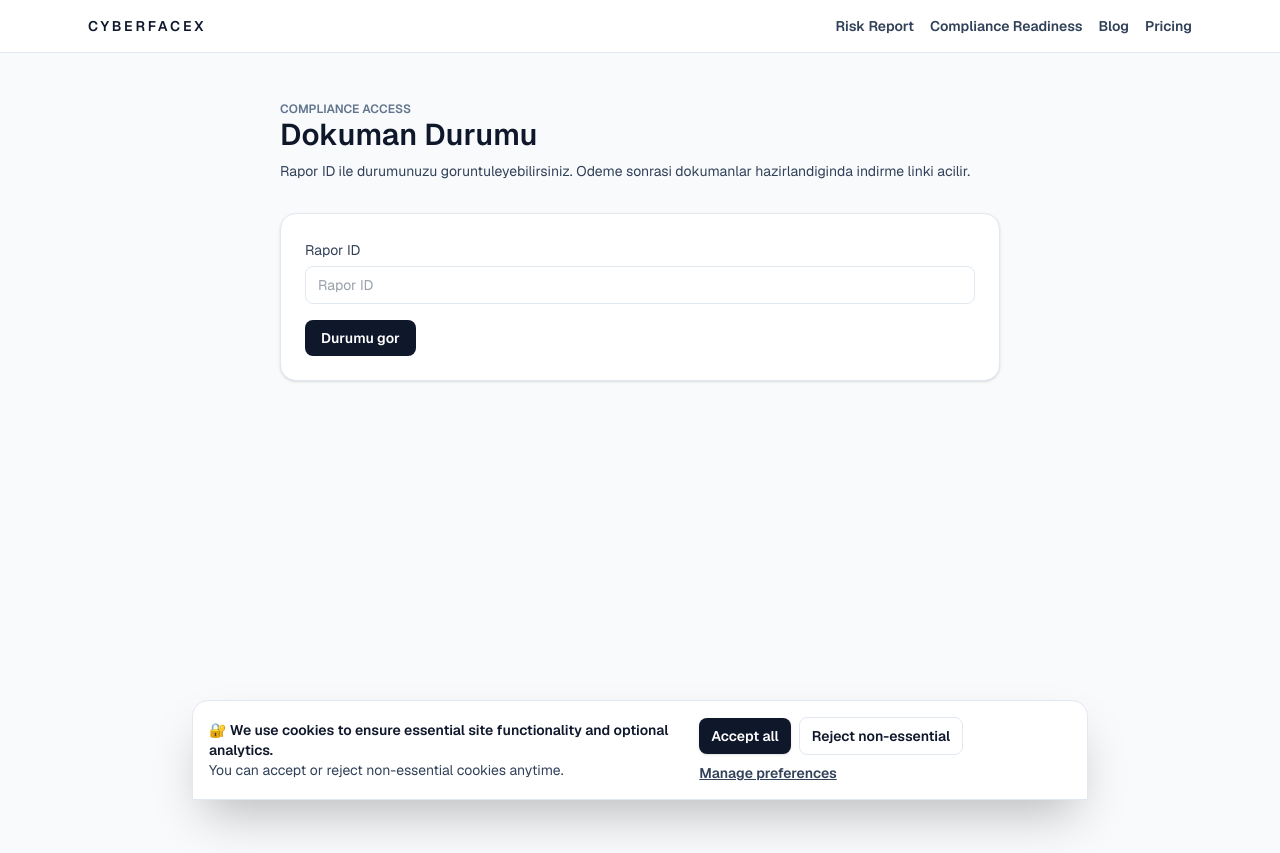
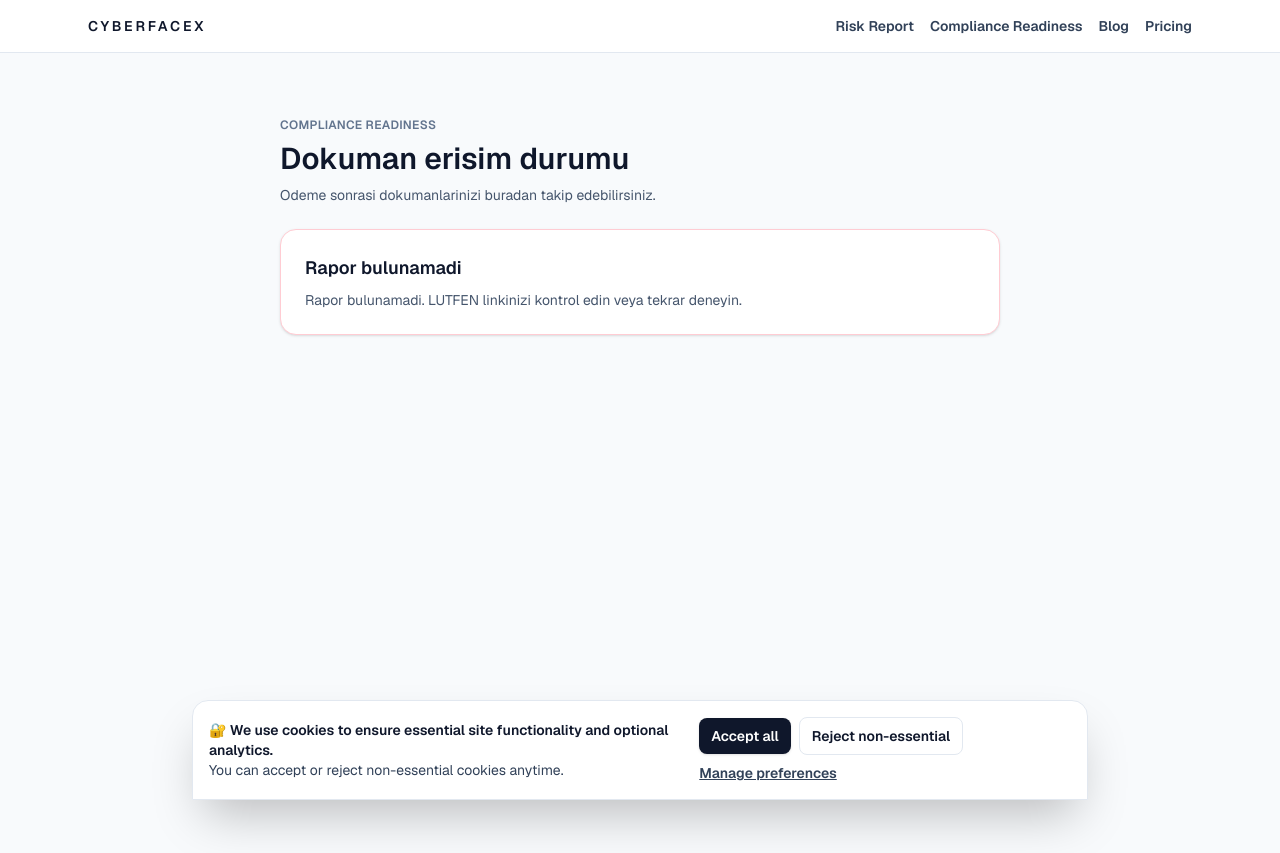
Before and after one commit to Siyahiherif/riskreport, a Next.js app: page /compliance/access in a window 1280 px wide. Built offline with nearby package versions, Linux system fonts and the light colour scheme.

Commit message:
Fix compliance access page suspense

```diff
--- /dev/null
+++ b/app/compliance/access/AccessClient.tsx
@@ -0,0 +1,160 @@
+"use client";
+
+import { useSearchParams } from "next/navigation";
+import { useEffect, useMemo, useState } from "react";
+
+type Status =
+  | "pending"
+  | "ready"
+  | "expired"
+  | "not_found"
+  | "error";
+
+const STATUS_COPY: Record<
+  Status,
+  { title: string; description: string; tone: "info" | "success" | "danger" }
+> = {
+  pending: {
+    title: "Dokumanlariniz hazirlaniyor",
+    description:
+      "Odeme onaylandi. Dokumanlariniz olusturuluyor. Biraz sonra tekrar kontrol edin.",
+    tone: "info",
+  },
+  ready: {
+    title: "Dokumanlariniz hazir",
+    description: "Indirme linkiniz 7 gun boyunca gecerlidir.",
+    tone: "success",
+  },
+  expired: {
+    title: "Indirme suresi doldu",
+    description:
+      "Indirme suresi sona erdi. Yardim icin bizimle iletisime gecin.",
+    tone: "danger",
+  },
+  not_found: {
+    title: "Rapor bulunamadi",
+    description:
+      "Rapor bulunamadi. LUTFEN linkinizi kontrol edin veya tekrar deneyin.",
+    tone: "danger",
+  },
+  error: {
+    title: "Bir sorun olustu",
+    description: "Daha sonra tekrar deneyin.",
+    tone: "danger",
+  },
+};
+
+export default function AccessClient() {
+  const params = useSearchParams();
+  const token = params.get("token");
+  const [status, setStatus] = useState<Status>("pending");
+  const [downloadUrl, setDownloadUrl] = useState<string | null>(null);
+  const [isPolling, setIsPolling] = useState(false);
+
+  const statusCopy = useMemo(() => STATUS_COPY[status], [status]);
+
+  useEffect(() => {
+    if (!token) {
+      setStatus("not_found");
+      return;
+    }
+
+    let timer: NodeJS.Timeout | null = null;
+    let stopped = false;
+
+    const poll = async () => {
+      if (stopped) return;
+      setIsPolling(true);
+      try {
+        const res = await fetch(`/api/compliance/status/${token}`, {
+          cache: "no-store",
+        });
+        const data = await res.json();
+        const nextStatus = (data?.status ?? "error") as Status;
+        setStatus(nextStatus);
+        if (nextStatus === "ready") {
+          setDownloadUrl(`/api/compliance/${token}`);
+          setIsPolling(false);
+          return;
+        }
+        if (nextStatus === "expired" || nextStatus === "not_found") {
+          setIsPolling(false);
+          return;
+        }
+      } catch {
+        setStatus("error");
+      } finally {
+        if (!stopped && status !== "ready") {
+          timer = setTimeout(poll, 5000);
+        }
+      }
+    };
+
+    poll();
+
+    return () => {
+      stopped = true;
+      if (timer) clearTimeout(timer);
+    };
+  }, [token, status]);
+
+  return (
+    <div className="min-h-screen bg-slate-50 text-slate-900">
+      <div className="mx-auto flex max-w-3xl flex-col gap-6 px-6 py-16">
+        <div className="space-y-2">
+          <p className="text-xs font-semibold uppercase tracking-wide text-slate-500">
+            Compliance Readiness
+          </p>
+          <h1 className="text-3xl font-semibold">Dokuman erisim durumu</h1>
+          <p className="text-sm text-slate-600">
+            Odeme sonrasi dokumanlarinizi buradan takip edebilirsiniz.
+          </p>
+        </div>
+
+        <div
+          className={[
+            "rounded-2xl border bg-white p-6 shadow",
+            statusCopy.tone === "success" && "border-emerald-200",
+            statusCopy.tone === "danger" && "border-rose-200",
+            statusCopy.tone === "info" && "border-slate-200",
+          ]
+            .filter(Boolean)
+            .join(" ")}
+        >
+          <div className="flex items-start justify-between gap-4">
+            <div className="space-y-2">
+              <h2 className="text-lg font-semibold">{statusCopy.title}</h2>
+              <p className="text-sm text-slate-600">
+                {statusCopy.description}
+              </p>
+              {token && (
+                <p className="text-xs text-slate-400">
+                  Report token: {token}
+                </p>
+              )}
+            </div>
+            {isPolling && status === "pending" ? (
+              <div className="flex h-10 w-10 items-center justify-center rounded-full bg-slate-100 text-xs font-semibold text-slate-500">
+                ...
+              </div>
+            ) : null}
+          </div>
+
+          {status === "ready" && downloadUrl ? (
+            <div className="mt-5 flex flex-wrap items-center gap-3">
+              <a
+                href={downloadUrl}
+                className="rounded-lg bg-slate-900 px-4 py-2 text-sm font-semibold text-white shadow"
+              >
+                ZIP indir
+              </a>
+              <p className="text-xs text-slate-500">
+                Indirme linki 7 gun gecerlidir.
+              </p>
+            </div>
+          ) : null}
+        </div>
+      </div>
+    </div>
+  );
+}
--- a/app/compliance/access/page.tsx
+++ b/app/compliance/access/page.tsx
@@ -1,101 +1,20 @@
-"use client";
-
-import { useEffect, useState } from "react";
-import { useSearchParams } from "next/navigation";
-
-type StatusResult =
-  | { status: "pending" }
-  | { status: "ready"; downloadUrl: string; expiresAt: string }
-  | { status: "expired" }
-  | { status: "not_found" };
+import { Suspense } from "react";
+import AccessClient from "./AccessClient";
 
 export default function ComplianceAccessPage() {
-  const params = useSearchParams();
-  const [token, setToken] = useState(params.get("token") ?? "");
-  const [status, setStatus] = useState<StatusResult | null>(null);
-  const [loading, setLoading] = useState(false);
-
-  const checkStatus = async (value: string) => {
-    if (!value) return;
-    setLoading(true);
-    try {
-      const res = await fetch(`/api/compliance/status/${value}`);
-      const json = await res.json();
-      setStatus(json);
-    } catch {
-      setStatus({ status: "not_found" });
-    } finally {
-      setLoading(false);
-    }
-  };
-
-  useEffect(() => {
-    if (token) {
-      checkStatus(token);
-    }
-  }, [token]);
-
   return (
-    <div className="min-h-screen bg-slate-50 text-slate-900">
-      <div className="mx-auto max-w-3xl px-6 py-12 space-y-8">
-        <div>
-          <p className="text-xs uppercase font-semibold text-slate-500">Compliance Access</p>
-          <h1 className="text-3xl font-semibold">Dokuman Durumu</h1>
-          <p className="mt-2 text-sm text-slate-700">
-            Rapor ID ile durumunuzu goruntuleyebilirsiniz. Odeme sonrasi dokumanlar hazirlandiginda indirme linki
-            acilir.
-          </p>
+    <Suspense
+      fallback={
+        <div className="min-h-screen bg-slate-50 text-slate-900">
+          <div className="mx-auto max-w-3xl px-6 py-16">
+            <div className="rounded-2xl border border-slate-200 bg-white p-6 shadow">
+              <p className="text-sm text-slate-600">Yukleniyor...</p>
+            </div>
+          </div>
         </div>
-
-        <div className="rounded-2xl border border-slate-200 bg-white p-6 shadow">
-          <label className="text-sm text-slate-700">
-            Rapor ID
-            <input
-              value={token}
-              onChange={(e) => setToken(e.target.value.trim())}
-              className="mt-1 w-full rounded-lg border border-slate-200 px-3 py-2 text-sm"
-              placeholder="Rapor ID"
-            />
-          </label>
-          <button
-            type="button"
-            onClick={() => checkStatus(token)}
-            className="mt-4 inline-flex items-center justify-center rounded-lg bg-slate-900 px-4 py-2 text-sm font-semibold text-white"
-          >
-            {loading ? "Kontrol ediliyor..." : "Durumu gor"}
-          </button>
-        </div>
-
-        {status?.status === "pending" && (
-          <div className="rounded-2xl border border-amber-200 bg-amber-50 p-6 text-sm text-amber-900">
-            Dokumanlariniz hazirlaniyor. Lutfen birkac dakika sonra tekrar kontrol edin.
-          </div>
-        )}
-        {status?.status === "ready" && (
-          <div className="rounded-2xl border border-emerald-200 bg-emerald-50 p-6 text-sm text-emerald-900 space-y-2">
-            <p>Dokumanlariniz hazir.</p>
-            <a
-              href={status.downloadUrl}
-              className="inline-flex items-center justify-center rounded-lg bg-slate-900 px-4 py-2 text-sm font-semibold text-white"
-            >
-              ZIP paketi indir
-            </a>
-            <p className="text-xs text-emerald-900/80">
-              Link {new Date(status.expiresAt).toLocaleDateString()} tarihinde sona erer.
-            </p>
-          </div>
-        )}
-        {status?.status === "expired" && (
-          <div className="rounded-2xl border border-red-200 bg-red-50 p-6 text-sm text-red-900">
-            Indirme suresi dolmustur. Lutfen destek ile iletisime gecin.
-          </div>
-        )}
-        {status?.status === "not_found" && (
-          <div className="rounded-2xl border border-slate-200 bg-white p-6 text-sm text-slate-700">
-            Rapor bulunamadi. Rapor ID bilgisini kontrol edin.
-          </div>
-        )}
-      </div>
-    </div>
+      }
+    >
+      <AccessClient />
+    </Suspense>
   );
 }
```
